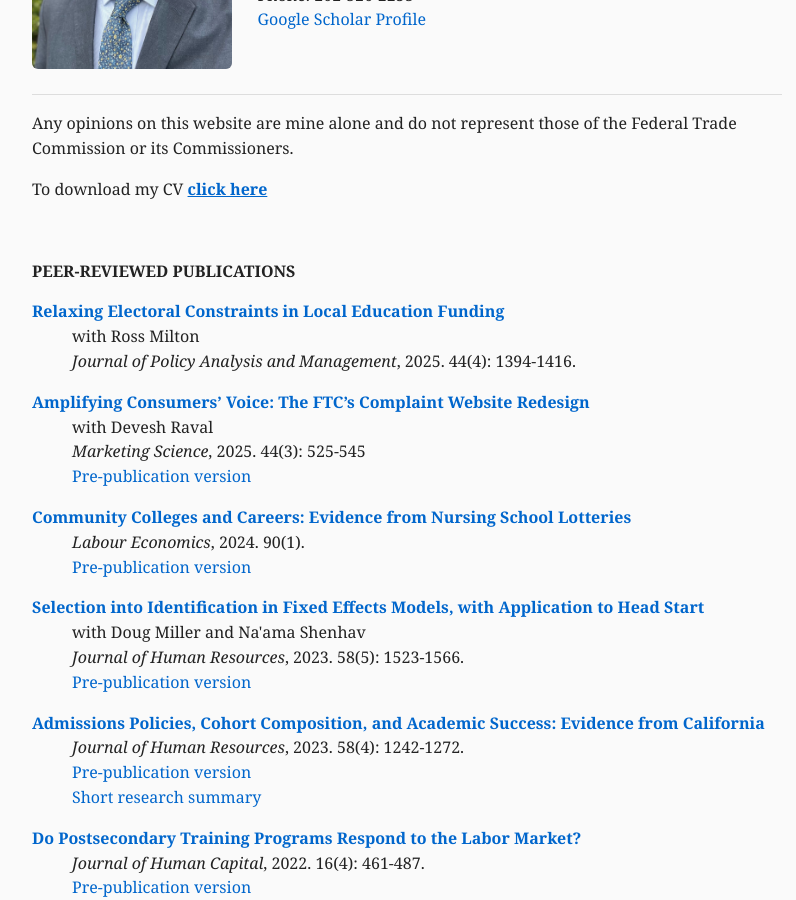
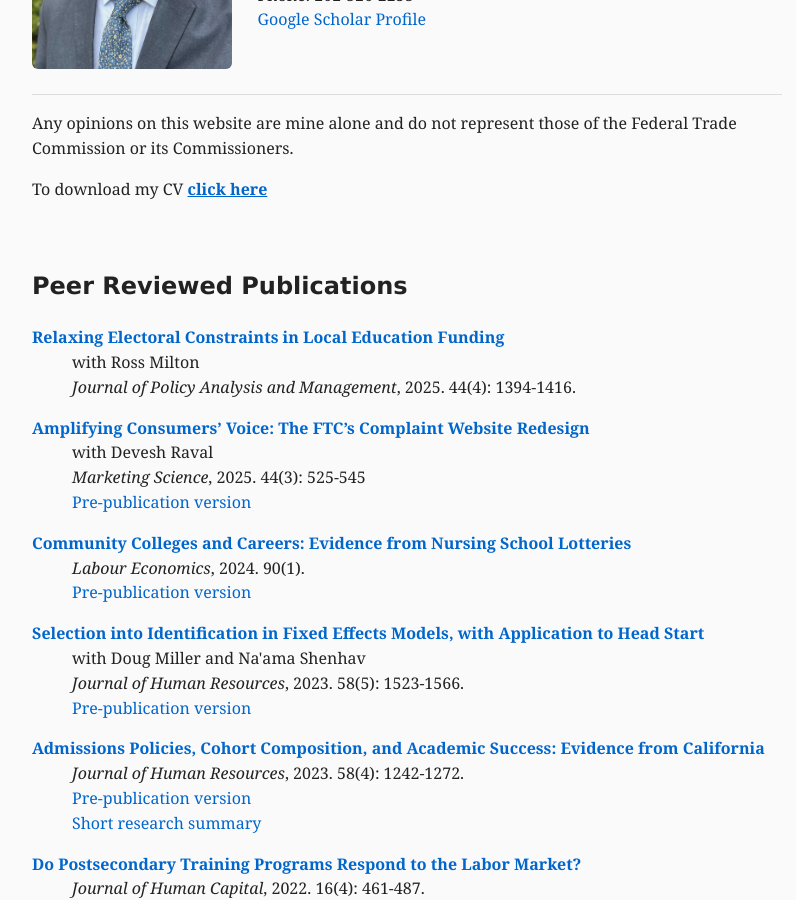
Before and after one commit to mzgrosz/mzgrosz.github.io, a Jekyll site: the page built from index.html, in a window 1280 px wide and 900 px high, scrolled down 362 px. Shown: the whole window, without its empty margins (233-1029 px from the left). Built offline with Jekyll 4.4.1, drawn with Linux system fonts in a browser that asks for light colours; some of the changed text lies outside the part shown.

```diff
--- a/index.html
+++ b/index.html
@@ -32,7 +32,7 @@ title: Michel Grosz
 
 
 <br>
-<p><b>PEER-REVIEWED PUBLICATIONS</b></p>
+<h2>Peer Reviewed Publications</h2>
 
 <p>
   <b><a href="https://onlinelibrary.wiley.com/doi/10.1002/pam.70023?af=R">Relaxing Electoral Constraints in Local Education Funding</a></b><br>
@@ -146,8 +146,7 @@ title: Michel Grosz
 
 <br>
 <br>
-<p><b>WORKING PAPERS</b></p>
-
+<h2>Working Papers</h2>
 
 
 <p>
@@ -170,7 +169,7 @@ title: Michel Grosz
 
 <br>
 <br>
-<p><b>OTHER PUBLICATIONS</b></p>
+<h2>Other Publications</h2>
 <p>
 	<b><a href=” rdcu.be/eKRML”>Economics at the FTC: Labor Markets Research, Misleading Training Claims, a Supermarket Merger, Deception in the Gig Economy, and Loyalty Discounts</a></b> <br>
 	 <span class="indented-line">with Matthew Chesnes, Paul Koh, Shiva Koohi, and Devesh Raval. </span>
@@ -246,8 +245,7 @@ title: Michel Grosz
 
 <br>
 <br>
-<p><b>OTHER</b></p>
-
+<h2>Other</h2>
 <p>I am the <a href="https://www.washingtonpost.com/news/wonk/wp/2014/08/18/name-that-data-winners/?utm_term=.3cd38d9f8b5d">Dark Knight of Data</a>, according to the Washington Post.</p>
 
 </div><!-- /.blurb -->
```
